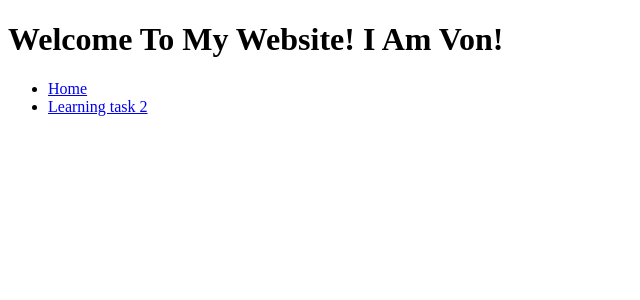
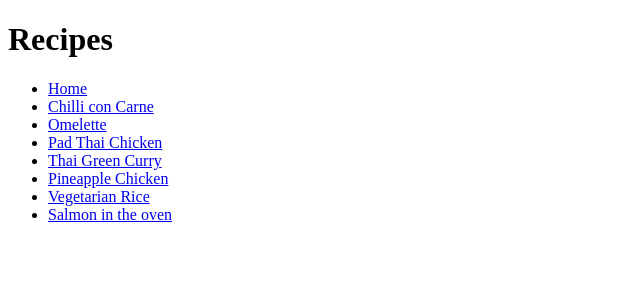
Before and after one commit to Vonn2001/Learningtask, a PHP site: page / in a window 1280 px wide. Shown: the top 300 px of the page, without its empty margins (0-640 px from the left). Run offline with PHP 8.4, Linux system fonts and the light colour scheme.

Commit message:
Update index.php

```diff
--- a/index.php
+++ b/index.php
@@ -1,13 +1,19 @@
 <!DOCTYPE html>
 <html>
 <head>
-<title> My Home Page </title>
+<title> Recipes </title>
 </head>
 <body>
-<h1>Welcome To My Website! I Am Von!</h1>
+<h1>Recipes</h1>
 <ul>
-<li><a href="index.php">Home</a></li>
-<li><a href="/LT2/index.php">Learning task 2</a></li>
+<li><a href="index.html">Home</a></li>
+<li><a href="Chilli con Carne.html">Chilli con Carne</a></li>
+<li><a href="Omelette.html">Omelette</a></li>
+<li><a href="Pad Thai Chicken.html">Pad Thai Chicken</a></li>
+<li><a href="Thai Green Curry.html">Thai Green Curry</a></li>
+<li><a href="Pineapple Chicken.html">Pineapple Chicken</a></li>
+<li><a href="Vegetarian Rice.html">Vegetarian Rice</a></li>
+<li><a href="Salmon in the oven.html">Salmon in the oven</a></li>
 </ul>
 </body>
 </html>
```
